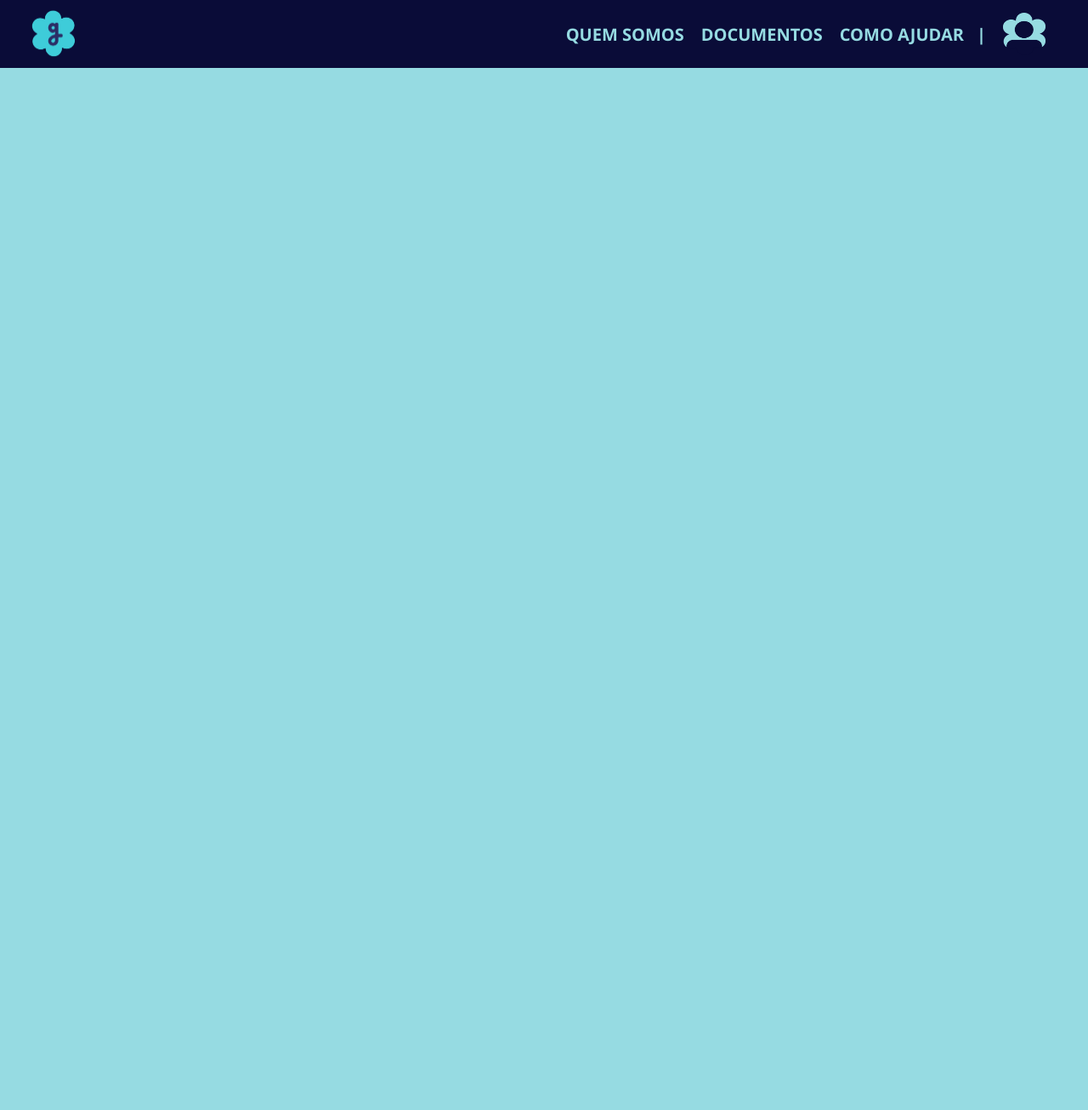
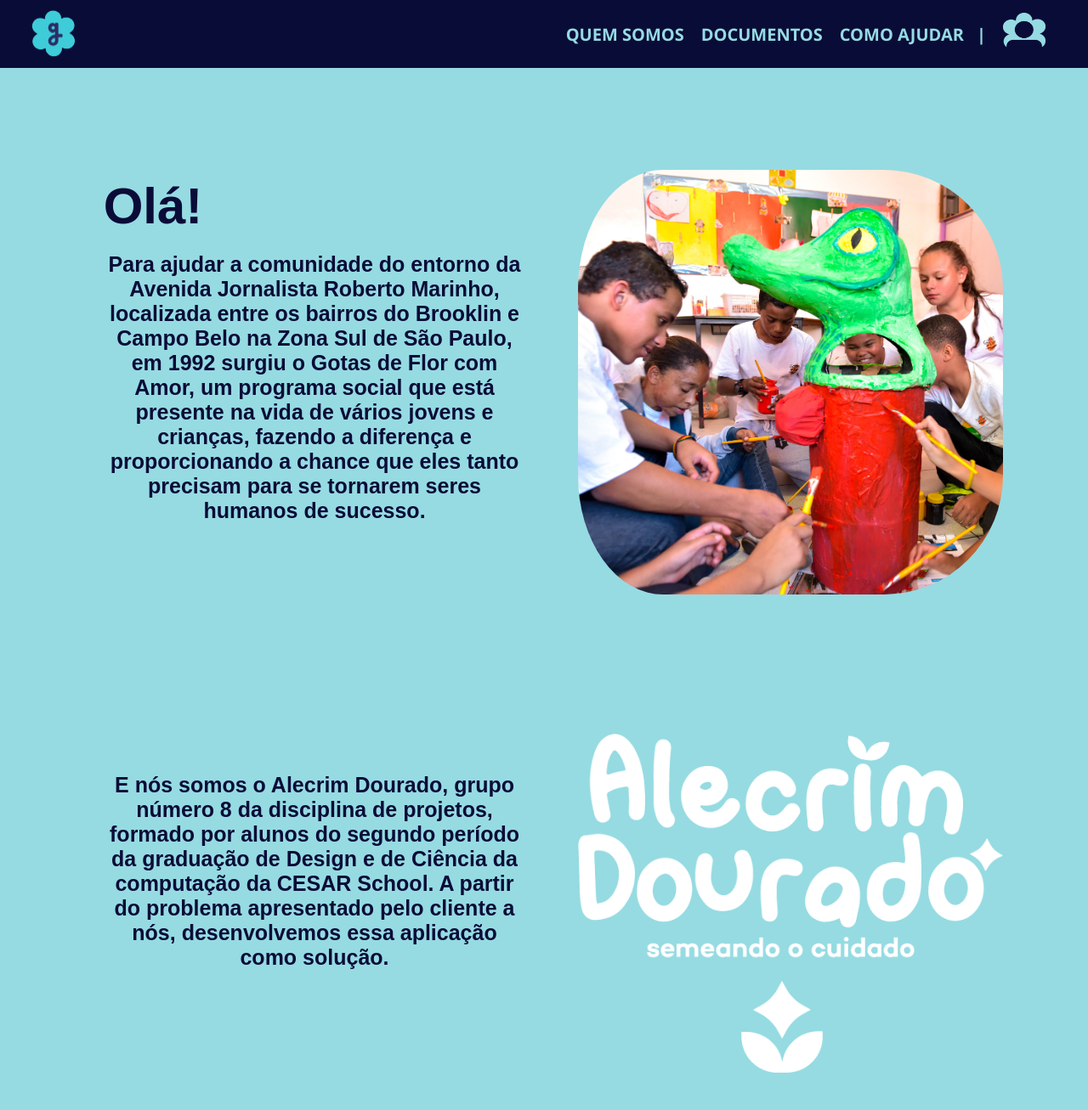
Before and after one commit to xjuveri/Projetos2, a Django app: page / in a window 1280 px wide. Shown: the whole page at 85% size. Before the commit the page ends 80 px from the top, so only its background shows below. Run offline with Django 4.2, Linux system fonts and the light colour scheme; parts of the project's set-up code (start-up, migrations or seed data) failed here and were passed over.

Commit message:
home css

```diff
--- a/proj2app/static/home.css
+++ b/proj2app/static/home.css
@@ -2,26 +2,62 @@
 
 body {
     background-color: #96DBE2;
+    margin: 0;
 }
 
+.content-container {
+    display: flex;
+    justify-content: center;
+    align-items: center;
+    flex-wrap: wrap;
+    padding: 40px;
+}
+
+.text-container {
+    max-width: 500px;
+    padding: 20px;
+    text-align: center;
+}
+
+h1 {
+    color: #0A0C38;
+    font-family: Arial, Helvetica, sans-serif;
+    font-weight: 600;
+    font-size: 60px;
+    margin-bottom: 20px;
+    margin-right:380px ;
+}
+
+p {
+    color: #0A0C38;
+    font-size: 25px;
+    font-family: Arial, Helvetica, sans-serif;
+    font-weight: 600;
+}
+
+.image-container {
+    margin-top: 80px;
+}
+
+.foto1 {
+    width: 100%;
+    max-width: 500px;
+    height: auto;
+    border-radius: 140px;
+    padding-left: 40px;
+}
+.foto2 {
+    width: 100%;
+    max-width: 500px;
+    height: auto;
+    border-radius: 10px;
+    padding-left: 40px;
+
+}
 
 @media (max-width: 768px) {
-    .header {
-        padding: 1rem 4%;
+    .content-container {
+        flex-direction: column;
+        align-items: center;
     }
-
-    .header .logo {
-        font-size: 24px;
-        margin-right: 1rem;
-    }
-
-    .header .navbar {
-        margin-right: 1rem;
-    }
-
-    .header .navbar a {
-        font-size: 14px;
-        margin: 0 1rem;
-    }
-
 }
--- a/proj2app/templates/home.html
+++ b/proj2app/templates/home.html
@@ -1,17 +1,31 @@
 {% load static %}
 
 <!DOCTYPE html>
-<html language ="en">
+<html lang="en">
 <head>
     <meta charset="UTF-8">
-        <title> Gotas de Flor - Home </title>
+    <title>Gotas de Flor - Home</title>
     <link rel="stylesheet" href="{% static 'home.css' %}">
-
-
+</head>
 <body>
     {% include 'partials/_barra.html' %}
-
-
+    <div class="content-container">
+        <div class="text-container">
+            <h1>Olá!</h1>
+            <p>Para ajudar a comunidade do entorno da Avenida Jornalista Roberto Marinho, localizada entre os bairros do Brooklin e Campo Belo na Zona Sul de São Paulo, em 1992 surgiu o Gotas de Flor com Amor, um programa social que está presente na vida de vários jovens e crianças, fazendo a diferença e proporcionando a chance que eles tanto precisam para se tornarem seres humanos de sucesso.</p>
+        </div>
+        <div class="image-container">
+            <img src="{% static 'images\aula-artes-quadrada.jpg' %}" alt="criancas em atividade" class="foto1" width="500" height="500">
+        </div>
+    </div>
+    <div class="content-container">
+        <div class="text-container">
+            <p>E nós somos o Alecrim Dourado, grupo número 8 da disciplina de projetos, formado por alunos do segundo período da graduação de Design e de Ciência da computação da CESAR School. A partir do problema
+                 apresentado pelo cliente a nós, desenvolvemos essa aplicação como solução.</p>
+        </div>
+        <div class="image-container">
+            <img src="{% static 'images\logo branca.png' %}" alt="logo clara" class="foto2" width="400" height="400">
+        </div>
     </div>
 
 </body>
```
Also changed, not shown: proj2app/static/images/aula-artes-quadrada.jpg (added), proj2app/static/images/logo branca.png (added), proj2app/static/images/logo positiva.jpg (added). Lines whose indentation alone changed are shown as unchanged.
